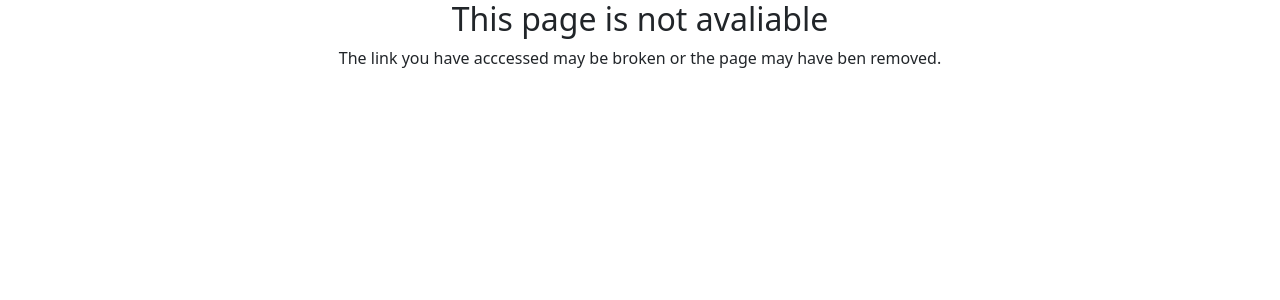
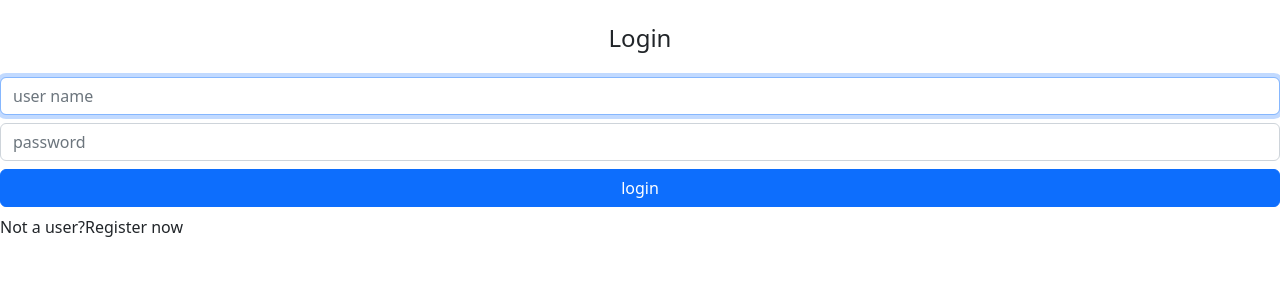
Before and after one commit to filipecajado/Photos-pic, an Angular app: page / in a window 1280 px wide. Shown: the top 300 px of the page. Built offline with nearby package versions, Linux system fonts and the light colour scheme.

Commit message:
create home sigin

```diff
--- a/src/app/app-routing.module.ts
+++ b/src/app/app-routing.module.ts
@@ -4,8 +4,10 @@
 import { PhotoFormComponent } from './photos/photo-form/photo-form.component';
 import { NotFoundComponent } from './errors/not-found/not-found.component';
 import { PhotoListResolver } from './photos/photo-list/photo-list.resolver';
+import { SigninComponent } from './home/signin/signin.component';
 
 const routes: Routes = [
+  { path: '', component: SigninComponent},
   {
     path: 'user/:userName',
     component: PhotoListComponent,
--- a/src/app/app.module.ts
+++ b/src/app/app.module.ts
@@ -5,6 +5,8 @@
 
 import { AppComponent } from './app.component';
 import { PhotosModule } from './photos/photo.module';
+
+import { HomeModule } from './home/home.module';
 
 
 
@@ -15,7 +17,8 @@
   imports: [
     BrowserModule,
     AppRoutingModule,
-    PhotosModule
+    PhotosModule,
+    HomeModule
 
   ],
   providers: [],
--- /dev/null
+++ b/src/app/home/signin/signin.component.html
@@ -0,0 +1,28 @@
+<h4 class="text-center mt-4 ">Login</h4>
+
+<form class="form mt-4">
+
+    <div class="form-group mt-2 ">
+        <input
+            class="form-control"
+            placeholder="user name"
+            autofocus>
+    </div>
+
+    <div class="form-group mt-2 ">
+        <input
+            type="password"
+            class="form-control"
+            placeholder="password">
+    </div>
+
+    <div class="d-grid gap-2 mt-2 ">
+        <button type="submit" class="btn btn-primary">
+            login
+         </button>
+    </div>
+
+
+</form>
+
+<p class="mt-2">Not a user?<a>Register now</a></p>
--- a/src/app/shared/components/card/card.component.html
+++ b/src/app/shared/components/card/card.component.html
@@ -1,5 +1,5 @@
 <div class="card border-light text-center">
-    <h4 class="card-header">{{title}}</h4>
+    <h4 class="card-header" *ngIf="title">{{title}}</h4>
     <div class="card-block text-justify">
         <ng-content></ng-content>
     </div>
--- a/src/app/shared/directives/darken-on-hover/darken-on-hover.directive.ts
+++ b/src/app/shared/directives/darken-on-hover/darken-on-hover.directive.ts
@@ -1,4 +1,4 @@
-import { Directive, ElementRef, HostListener, Renderer2 } from "@angular/core";
+import { Directive, ElementRef, HostListener, Input, Renderer2 } from "@angular/core";
 
 @Directive({
     selector: '[apDarkenOnHover]'
@@ -7,9 +7,11 @@
 
     constructor(private el: ElementRef, private render: Renderer2){}
 
+    @Input() brigthness = '70%';
+
     @HostListener('mouseover')
     darkenOn(){
-        this.render.setStyle(this.el.nativeElement, 'filter', 'brightness(70%)');
+        this.render.setStyle(this.el.nativeElement, 'filter', `brightness(${this.brigthness})`);
 
     }
 
```
Also changed, not shown: src/app/home/home.module.ts (added, +10 -0 lines), src/app/home/signin/signin.component.ts (added, +8 -0 lines).
